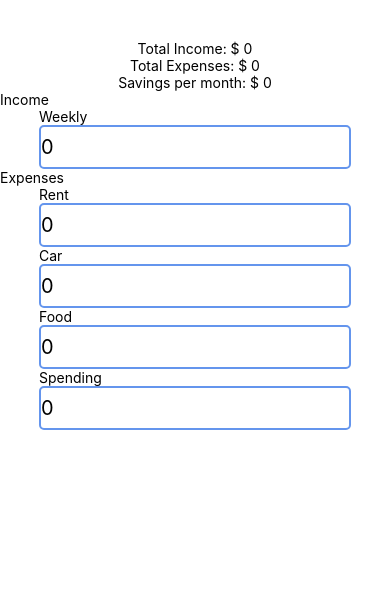
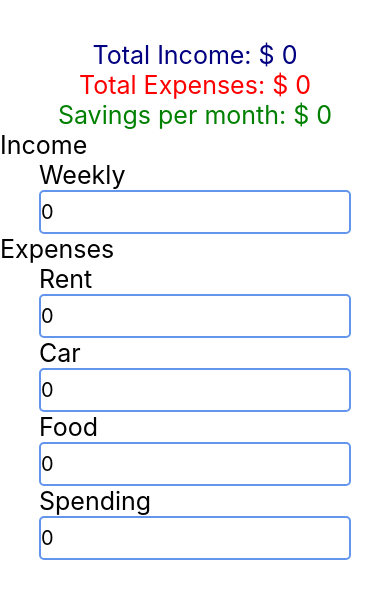
Before and after one commit to kevintamarus/budget-crunch, a React Native app: screen / in a window 390 px wide. Shown: the top 598 px of the page. Built offline with nearby package versions, Linux system fonts and the light colour scheme.

Commit message:
main amount display color changed, logic fixed to account for blank inputs

```diff
--- a/src/common/Text.js
+++ b/src/common/Text.js
@@ -1,8 +1,14 @@
 import React from 'react';
-import { Text as RNText } from 'react-native';
+import { StyleSheet, Text as RNText } from 'react-native';
 
 const Text = props => {
-  return <RNText>{props.children}</RNText>;
+  const styles = StyleSheet.create({
+    text: {
+      fontSize: 25,
+      ...props.style
+    }
+  });
+  return <RNText style={styles.text}>{props.children}</RNText>;
 };
 
 export default Text;
--- a/src/pages/Main.js
+++ b/src/pages/Main.js
@@ -22,9 +22,6 @@ export default class Main extends React.Component {
   }
 
   handleChangeInput = (input, weeklyIncome) => {
-    if (input === '') {
-      input = '0';
-    }
     this.setState({ [weeklyIncome]: input }, this.calculateIncome);
   };
 
@@ -36,10 +33,10 @@ export default class Main extends React.Component {
   calculateExpenses = () => {
     const { rentExpenses, carExpenses, foodExpenses, spendingExpenses } = this.state;
     const totalExpenses = (
-      parseInt(rentExpenses) +
-      parseInt(carExpenses) +
-      parseInt(foodExpenses) +
-      parseInt(spendingExpenses)
+      (parseInt(rentExpenses) || 0) +
+      (parseInt(carExpenses) || 0) +
+      (parseInt(foodExpenses) || 0) +
+      (parseInt(spendingExpenses) || 0)
     ).toFixed();
     this.setState({ totalExpenses }, this.calculateSavings);
   };
@@ -67,9 +64,9 @@ export default class Main extends React.Component {
         <View style={styles.container}>
           <View style={styles.blankView} />
           <View style={styles.displayContainer}>
-            <Text>Total Income: $ {totalIncome}</Text>
-            <Text>Total Expenses: $ {totalExpenses}</Text>
-            <Text>Savings per month: $ {savings}</Text>
+            <Text style={{ color: 'navy' }}>Total Income: $ {totalIncome}</Text>
+            <Text style={{ color: 'red' }}>Total Expenses: $ {totalExpenses}</Text>
+            <Text style={{ color: 'green' }}>Savings per month: $ {savings}</Text>
           </View>
           <Text>Income</Text>
           <View style={styles.incomeFormContainer}>
```
